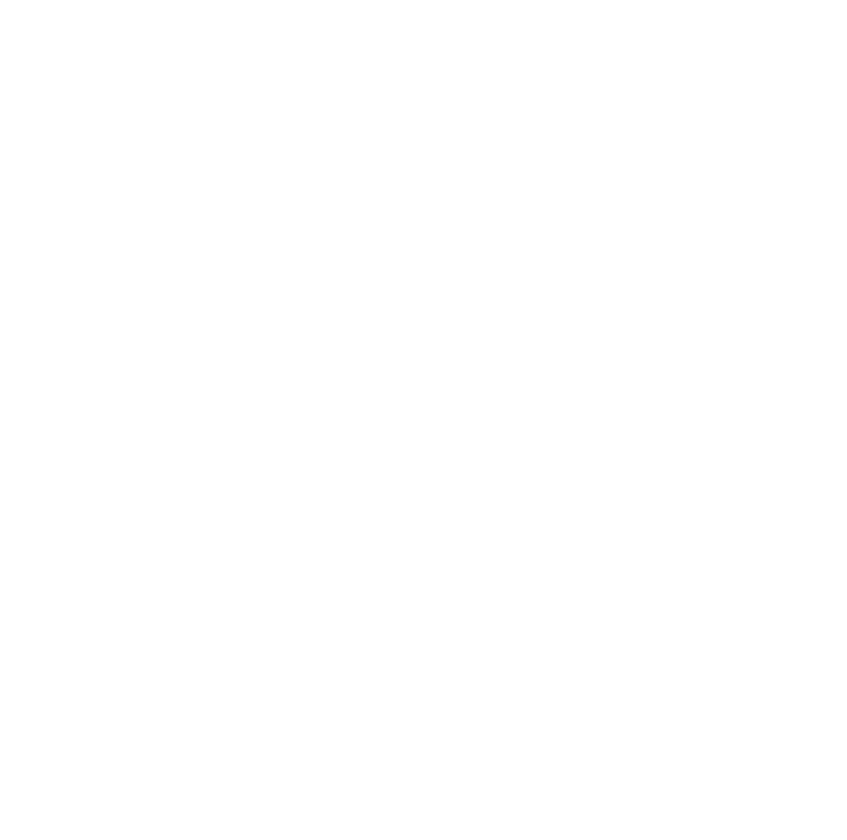
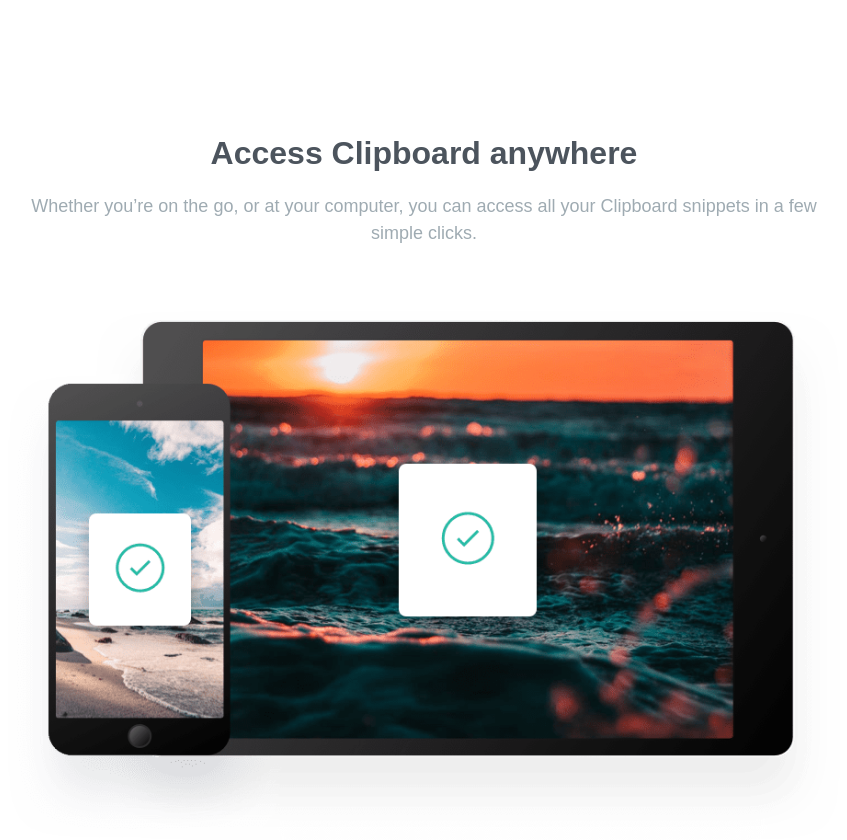
Before and after one commit to SebastianLaka/clipboard-landing-page-master, a Vue app: page / in a window 1280 px wide. Shown: the part 1440-2280 px from the top of the page, without its empty margins (216-1063 px from the left). Before the commit the page ends 1343 px from the top, so only its background shows below. Built offline with nearby package versions, Linux system fonts and the light colour scheme; a web font is replaced by a local one.

Commit message:
Add new section with clipboard image and description

```diff
--- a/src/assets/scss/reset.scss
+++ b/src/assets/scss/reset.scss
@@ -1,4 +1,5 @@
 @use './font' as *;
+@use './colors.scss' as *;
 *,
 *::before,
 *::after {
@@ -18,6 +19,10 @@
   font-size: $base-size;
   font-weight: $primary-weight;
   line-height: 150%;
+  color: $gray-700;
+}
+p{
+  color: $gray-500;
 }
 button {
   font-family: 'Bai Jamjuree', sans-serif;
--- a/src/components/MainSite.vue
+++ b/src/components/MainSite.vue
@@ -1,6 +1,7 @@
 <script setup>
 import HeaderSite from './site-content/Header/HeaderSite.vue'
 import SiteSnipets from './site-content/Snipets/SiteSnipets.vue'
+import SiteClipboard from './site-content/clipboard/SiteClipboard.vue'
 import SiteButton from './site-content/SiteButton.vue'
 </script>
 <template>
@@ -62,6 +63,18 @@
         </div>
       </template>
     </SiteSnipets>
+    <SiteClipboard>
+      <template #header>
+        <h1 class="clipboard-main__header">Access Clipboard anywhere</h1>
+        <p class="clipboard-main__description">
+          Whether you’re on the go, or at your computer, you can access all your Clipboard snippets
+          in a few simple clicks.
+        </p>
+      </template>
+      <template #clipboard-image="{ img, alt }">
+        <img :src="img" :alt="alt" class="clipboard-main__img" />
+      </template>
+    </SiteClipboard>
   </main>
 </template>
 <style lang="scss" scoped>
@@ -71,17 +84,16 @@
 @media (min-width: 375px) {
   .site-container {
     @include flex-column;
-    gap: 5em 0;
+    padding: 0 1em;
+    gap: 10em 0;
     .header-description {
       &__header {
         font-size: 3rem;
         text-align: center;
         font-weight: $secondary-weight;
-        color: $gray-700;
       }
       &__content {
         text-align: center;
-        color: $gray-500;
       }
     }
     .header-buttons {
@@ -119,12 +131,10 @@
     &__header {
       font-size: 2rem;
       font-weight: $secondary-weight;
-      color: $gray-700;
       text-align: center;
     }
     &__description {
       text-align: center;
-      color: $gray-500;
     }
   }
   .snipets-features-main {
@@ -140,8 +150,17 @@
       }
       &__about {
         text-align: center;
-        color: $gray-700;
       }
+    }
+  }
+  .clipboard-main {
+    &__header {
+      font-size: 2rem;
+      font-weight: $secondary-weight;
+    }
+    &__description {
+      text-align: center;
+      padding: 0 1.25em;
     }
   }
 }
@@ -210,6 +229,13 @@
         }
       }
     }
+    .clipboard-main {
+      &__img {
+        grid-row: 2/2;
+        grid-column: 3/11;
+        justify-self: stretch;
+      }
+    }
   }
 }
 @media (min-width: 1350px) {
--- a/src/components/site-content/Snipets/SiteSnipets.vue
+++ b/src/components/site-content/Snipets/SiteSnipets.vue
@@ -2,7 +2,7 @@
 import SnipetImage from '../../../assets/images/image-computer.png'
 const snipetImage = {
   img: SnipetImage,
-  alt: 'Snipet computer image',
+  alt: 'Computer with wallpaper',
 }
 </script>
 <template>
@@ -19,7 +19,6 @@
 @media (min-width: 375px) {
   .site-snipets {
     @include flex-column-center;
-    padding: 0 1em 0 0;
     gap: 3em 0;
     .snipets-content{
       @include flex-column;
@@ -35,6 +34,7 @@
 @media (min-width: 992px) {
   .site-snipets {
     grid-column: 1/ -1;
+    padding: 0 1em 0 0;
     .snipets-content{
       @include grid-12-col;
       align-content: center;
--- /dev/null
+++ b/src/components/site-content/clipboard/SiteClipboard.vue
@@ -0,0 +1,37 @@
+<script setup>
+import imageDevices from '../../../assets/images/image-devices.png'
+const clipboartImage = {
+  img: imageDevices,
+  alt: 'Devices with wallpaper',
+}
+</script>
+<template>
+  <section class="clipboard-section">
+    <div class="clipboard-main">
+      <slot name="header" />
+    </div>
+    <slot name="clipboard-image" v-bind="clipboartImage" />
+  </section>
+</template>
+<style lang="scss" scoped>
+@use '../../../assets/scss/mixins.scss' as *;
+@media (min-width: 375px) {
+  .clipboard-section {
+    @include flex-column;
+    gap: 4em 0;
+    .clipboard-main{
+        @include flex-column-center;
+        gap: 1em 0;
+    }
+  }
+}
+@media (min-width: 992px){
+    .clipboard-section{
+        @include grid-12-col;
+        .clipboard-main{
+            grid-column: 3/11;
+            grid-row: 1/1;
+        }
+    }
+}
+</style>
```
